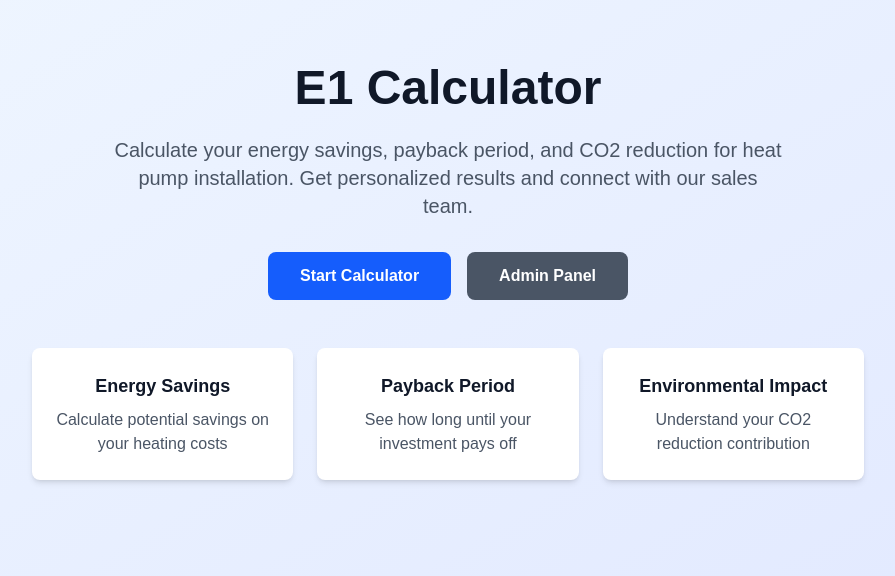
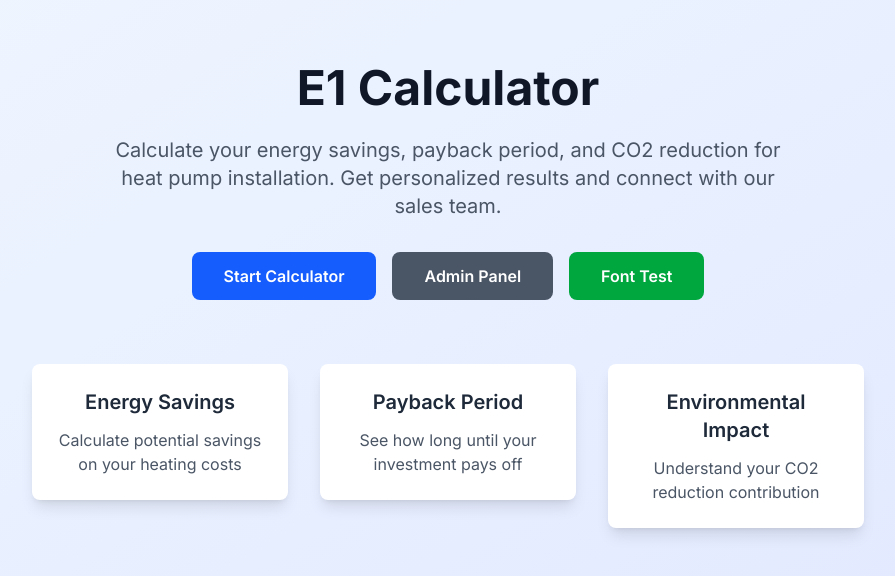
Before and after one commit to teemukinnunenrapidly/energiaykkonen, a Next.js app: page / in a window 1280 px wide. Shown: the top 576 px of the page, without its empty margins (192-1087 px from the left). Built offline with nearby package versions, Linux system fonts and the light colour scheme.

Commit message:
feat: Integrate Inter font with Tailwind CSS v4 configuration

```diff
--- a/postcss.config.mjs
+++ b/postcss.config.mjs
@@ -1,5 +1,9 @@
 const config = {
-  plugins: ['@tailwindcss/postcss'],
+  plugins: {
+    '@tailwindcss/postcss': {
+      config: './tailwind.config.ts',
+    },
+  },
 };
 
 export default config;
--- /dev/null
+++ b/src/app/font-test/page.tsx
@@ -0,0 +1,67 @@
+import { Metadata } from 'next';
+
+export const metadata: Metadata = {
+  title: 'Font Test - E1 Calculator',
+  description: 'Test page for Inter font integration',
+};
+
+export default function FontTestPage() {
+  return (
+    <div className="min-h-screen bg-gray-50 py-8">
+      <div className="max-w-4xl mx-auto px-4 sm:px-6 lg:px-8">
+        <div className="text-center mb-8">
+          <h1 className="text-4xl font-bold text-gray-900 mb-4">
+            Inter Font Test
+          </h1>
+          <p className="text-xl text-gray-600">
+            This page demonstrates the Inter font integration
+          </p>
+        </div>
+
+        <div className="bg-white rounded-lg shadow-lg p-6 space-y-6">
+          <div>
+            <h2 className="text-2xl font-semibold text-gray-800 mb-3">
+              Font Weights
+            </h2>
+            <div className="space-y-2">
+              <p className="font-light text-lg">Light weight text</p>
+              <p className="font-normal text-lg">Normal weight text</p>
+              <p className="font-medium text-lg">Medium weight text</p>
+              <p className="font-semibold text-lg">Semibold weight text</p>
+              <p className="font-bold text-lg">Bold weight text</p>
+            </div>
+          </div>
+
+          <div>
+            <h2 className="text-2xl font-semibold text-gray-800 mb-3">
+              Font Sizes
+            </h2>
+            <div className="space-y-2">
+              <p className="text-sm">Small text (text-sm)</p>
+              <p className="text-base">Base text (text-base)</p>
+              <p className="text-lg">Large text (text-lg)</p>
+              <p className="text-xl">Extra large text (text-xl)</p>
+              <p className="text-2xl">2XL text (text-2xl)</p>
+              <p className="text-3xl">3XL text (text-3xl)</p>
+            </div>
+          </div>
+
+          <div>
+            <h2 className="text-2xl font-semibold text-gray-800 mb-3">
+              CSS Variables
+            </h2>
+            <div className="bg-gray-100 p-4 rounded">
+              <p className="text-sm font-mono">
+                --font-inter:{' '}
+                {typeof window !== 'undefined' ? 'Loaded' : 'Server-side'}
+              </p>
+              <p className="text-sm font-mono">
+                font-family: var(--font-inter), system-ui, sans-serif
+              </p>
+            </div>
+          </div>
+        </div>
+      </div>
+    </div>
+  );
+}
--- a/src/app/globals.css
+++ b/src/app/globals.css
@@ -8,8 +8,7 @@
 @theme inline {
   --color-background: var(--background);
   --color-foreground: var(--foreground);
-  --font-sans: var(--font-geist-sans);
-  --font-mono: var(--font-geist-mono);
+  --font-sans: var(--font-inter);
 }
 
 @media (prefers-color-scheme: dark) {
@@ -22,5 +21,5 @@
 body {
   background: var(--background);
   color: var(--foreground);
-  font-family: Arial, Helvetica, sans-serif;
+  font-family: var(--font-inter), system-ui, sans-serif;
 }
--- a/src/app/layout.tsx
+++ b/src/app/layout.tsx
@@ -1,20 +1,21 @@
 import type { Metadata } from 'next';
-import { Geist, Geist_Mono } from 'next/font/google';
+import { Inter } from 'next/font/google';
 import './globals.css';
 
-const geistSans = Geist({
-  variable: '--font-geist-sans',
+const inter = Inter({
+  variable: '--font-inter',
   subsets: ['latin'],
-});
-
-const geistMono = Geist_Mono({
-  variable: '--font-geist-mono',
-  subsets: ['latin'],
+  display: 'swap',
 });
 
 export const metadata: Metadata = {
-  title: 'Create Next App',
-  description: 'Generated by create next app',
+  title: 'E1 Calculator - Energiaykkönen',
+  description:
+    'Calculate your energy savings and payback period for heat pump installation',
+  keywords:
+    'heat pump, energy calculator, energy savings, payback period, CO2 reduction',
+  authors: [{ name: 'Energiaykkönen' }],
+  viewport: 'width=device-width, initial-scale=1',
 };
 
 export default function RootLayout({
@@ -24,9 +25,7 @@ export default function RootLayout({
 }>) {
   return (
     <html lang="en">
-      <body
-        className={`${geistSans.variable} ${geistMono.variable} antialiased`}
-      >
+      <body className={`${inter.variable} font-sans antialiased`}>
         {children}
       </body>
     </html>
--- a/src/app/page.tsx
+++ b/src/app/page.tsx
@@ -14,7 +14,7 @@ export default function HomePage() {
             our sales team.
           </p>
 
-          <div className="flex flex-col sm:flex-row gap-4 justify-center">
+          <div className="flex flex-col sm:flex-row gap-4 justify-center mb-8">
             <Link
               href="/calculator"
               className="bg-blue-600 hover:bg-blue-700 text-white font-semibold py-3 px-8 rounded-lg transition-colors duration-200"
@@ -27,27 +27,40 @@ export default function HomePage() {
             >
               Admin Panel
             </Link>
+            <Link
+              href="/font-test"
+              className="bg-green-600 hover:bg-green-700 text-white font-semibold py-3 px-8 rounded-lg transition-colors duration-200"
+            >
+              Font Test
+            </Link>
           </div>
 
-          <div className="mt-12 grid grid-cols-1 md:grid-cols-3 gap-6">
-            <div className="bg-white p-6 rounded-lg shadow-md">
-              <h3 className="text-lg font-semibold text-gray-900 mb-2">
+          <div className="grid md:grid-cols-3 gap-8 mt-16">
+            <div className="text-center">
+              <div className="bg-white rounded-lg p-6 shadow-lg">
+                <h3 className="text-xl font-semibold text-gray-800 mb-3">
                   Energy Savings
                 </h3>
                 <p className="text-gray-600">
                   Calculate potential savings on your heating costs
                 </p>
               </div>
-            <div className="bg-white p-6 rounded-lg shadow-md">
-              <h3 className="text-lg font-semibold text-gray-900 mb-2">
+            </div>
+
+            <div className="text-center">
+              <div className="bg-white rounded-lg p-6 shadow-lg">
+                <h3 className="text-xl font-semibold text-gray-800 mb-3">
                   Payback Period
                 </h3>
                 <p className="text-gray-600">
                   See how long until your investment pays off
                 </p>
               </div>
-            <div className="bg-white p-6 rounded-lg shadow-md">
-              <h3 className="text-lg font-semibold text-gray-900 mb-2">
+            </div>
+
+            <div className="text-center">
+              <div className="bg-white rounded-lg p-6 shadow-lg">
+                <h3 className="text-xl font-semibold text-gray-800 mb-3">
                   Environmental Impact
                 </h3>
                 <p className="text-gray-600">
@@ -58,5 +71,6 @@ export default function HomePage() {
           </div>
         </div>
       </div>
+    </div>
   );
 }
--- /dev/null
+++ b/tailwind.config.ts
@@ -0,0 +1,33 @@
+import type { Config } from 'tailwindcss';
+
+const config: Config = {
+  content: [
+    './src/pages/**/*.{js,ts,jsx,tsx,mdx}',
+    './src/components/**/*.{js,ts,jsx,tsx,mdx}',
+    './src/app/**/*.{js,ts,jsx,tsx,mdx}',
+  ],
+  theme: {
+    extend: {
+      fontFamily: {
+        sans: ['var(--font-inter)', 'Inter', 'system-ui', 'sans-serif'],
+      },
+      colors: {
+        primary: {
+          50: '#eff6ff',
+          100: '#dbeafe',
+          200: '#bfdbfe',
+          300: '#93c5fd',
+          400: '#60a5fa',
+          500: '#3b82f6',
+          600: '#2563eb',
+          700: '#1d4ed8',
+          800: '#1e40af',
+          900: '#1e3a8a',
+        },
+      },
+    },
+  },
+  plugins: [],
+};
+
+export default config;
```
Lines whose indentation alone changed are shown as unchanged.
